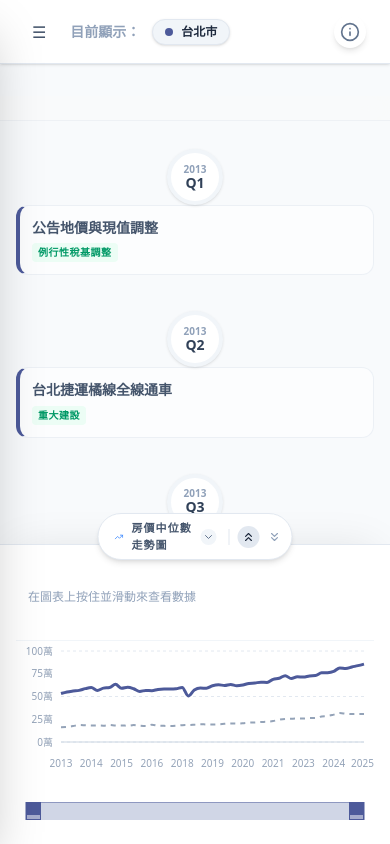
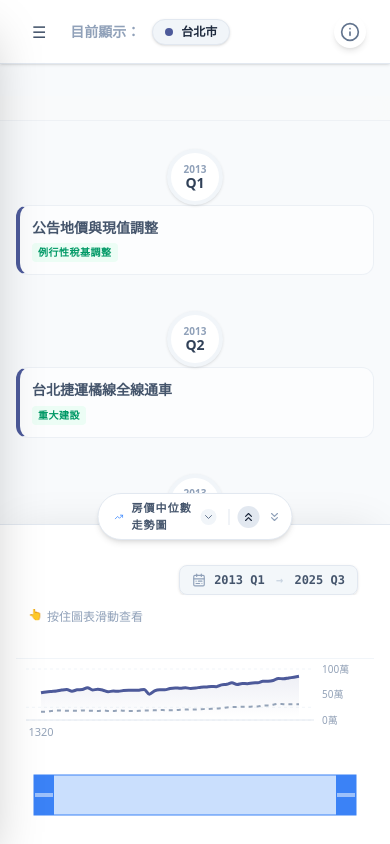
Before and after one commit to NCCU-rer/Real-Estate-Chronicle, a Next.js app: page / in a window 390 px wide. Built offline with nearby package versions, Linux system fonts and the light colour scheme.

Commit message:
時間brush調整

```diff
--- a/src/app/page.tsx
+++ b/src/app/page.tsx
@@ -18,6 +18,8 @@ export default function Home() {
   const [isSettingsOpen, setIsSettingsOpen] = useState(false);
   const [isChartOpen, setIsChartOpen] = useState(true);
   const [isSidebarCollapsed, setIsSidebarCollapsed] = useState(false);
+  // ✨ 新增：追蹤圖表目前的尺寸 ('closed' | 'small' | 'large')
+  const [chartSize, setChartSize] = useState<'closed' | 'small' | 'large'>('large');
 
   // ✨ 新增：資料模式狀態 ('price' = 房價中位數, 'index' = 房價指數)
   const [dataType, setDataType] = useState<'price' | 'index'>('price');
@@ -67,12 +69,24 @@ export default function Home() {
     });
   }, [chartCities, startPeriod, endPeriod, allEvents]);
 
+  // ✨ 動態計算列表底部留白 (避免被圖表遮擋)
+  const getListPaddingBottom = () => {
+    switch (chartSize) {
+      case 'large': return 'pb-[410px]'; // 比圖表高度 (400px) 再多一點 (原為 460)
+      case 'small': return 'pb-[270px]'; // 比圖表高度 (260px) 再多一點 (原為 280)
+      case 'closed':
+      default:
+        return 'pb-24'; // 預設留白
+    }
+  };
+
   // === 4. 畫面渲染 (Render) ===
   return (
     <main className="h-full w-full flex bg-slate-50 font-sans">
 
       {/* 1. 側邊欄組件 */}
       <DashboardSidebar
+        // ... (props 保持不變) ...
         isSettingsOpen={isSettingsOpen}
         setIsSettingsOpen={setIsSettingsOpen}
         isSidebarCollapsed={isSidebarCollapsed}
@@ -86,7 +100,6 @@ export default function Home() {
         compareCities={compareCities}
         toggleCompare={toggleCompare}
         handleCancelCompare={handleCancelCompare}
-        // ✨ 傳遞切換功能
         dataType={dataType}
         setDataType={setDataType}
       />
@@ -96,6 +109,7 @@ export default function Home() {
 
         {/* Top Header */}
         <header className="h-16 bg-white border-b border-slate-200 shrink-0 flex items-center justify-between px-6 shadow-sm z-30">
+           {/* ... (Header 內容保持不變) ... */}
            <div className="flex items-center gap-4">
              <button onClick={() => setIsSettingsOpen(true)} className="md:hidden p-2 text-slate-600 hover:bg-slate-100 rounded">☰</button>
              <div className="flex items-center gap-3">
@@ -118,7 +132,8 @@ export default function Home() {
         </header>
 
         {/* List Content */}
-        <div className={`flex-1 overflow-y-auto custom-scrollbar bg-slate-50/50 scroll-smooth transition-all duration-300 ${isChartOpen ? 'pb-75' : 'pb-20'} relative z-10`}>
+        {/* ✨ 這裡使用動態計算的 padding-bottom */}
+        <div className={`flex-1 overflow-y-auto custom-scrollbar bg-slate-50/50 scroll-smooth transition-all duration-300 ${getListPaddingBottom()} relative z-10`}>
            <div className="pt-8">
               <EventList
                 data={currentViewEvents}
@@ -138,6 +153,8 @@ export default function Home() {
           endPeriod={endPeriod}
           dataType={dataType}
           onVisibilityChange={setIsChartOpen}
+          // ✨ 傳遞尺寸變更 callback
+          onSizeChange={(size) => setChartSize(size)}
         />
 
       </div>
--- a/src/components/PriceChart.tsx
+++ b/src/components/PriceChart.tsx
@@ -10,11 +10,14 @@ import {
   Tooltip,
   ResponsiveContainer,
   Brush,
+  Area,
+  ComposedChart,
 } from "recharts";
 import { CITIES_CONFIG } from "@/config/cityColors";
 import { getQuarterValue } from "@/utils/eventHelper";
 import { rawPriceData } from "@/data/priceData";
 import { rawIndexData } from "@/data/indexData";
+import { CalendarRange } from "lucide-react";
 
 interface PriceChartProps {
   selectedCities: string[];
@@ -46,18 +49,21 @@ interface CustomTooltipProps {
 const CustomTooltip = ({ active, payload, label, unit }: CustomTooltipProps) => {
   if (active && payload && payload.length) {
     return (
-      <div className="bg-white/90 backdrop-blur-sm p-3 border border-slate-200 rounded-lg shadow-xl text-xs z-50">
-        <p className="font-bold text-slate-700 mb-2 border-b border-slate-100 pb-1">{label}</p>
-        <div className="space-y-1">
+      <div className="bg-white/95 backdrop-blur-md p-3 border border-slate-200 rounded-xl shadow-2xl text-xs z-50 ring-1 ring-slate-100">
+        <p className="font-bold text-slate-700 mb-2 border-b border-slate-100 pb-1.5 flex items-center gap-2">
+          <span className="w-1 h-3 bg-blue-500 rounded-full"></span>
+          {label}
+        </p>
+        <div className="space-y-1.5">
           {/* eslint-disable-next-line @typescript-eslint/no-explicit-any */}
           {payload.map((entry: any) => (
-            <div key={entry.name} className="flex items-center gap-2 min-w-30">
+            <div key={entry.name} className="flex items-center gap-3 min-w-30">
               <div
-                className="w-2 h-2 rounded-full"
+                className="w-2.5 h-2.5 rounded-full ring-2 ring-white shadow-sm"
                 style={{ backgroundColor: entry.stroke }}
               />
-              <span className="text-slate-500 flex-1">{entry.name}</span>
-              <span className="font-mono font-bold text-slate-700">
+              <span className="text-slate-500 flex-1 font-medium">{entry.name}</span>
+              <span className="font-mono font-bold text-slate-700 text-sm">
                 {Number(entry.value).toFixed(1)}
                 <span className="text-[10px] text-slate-400 font-normal ml-1">{unit}</span>
               </span>
@@ -74,18 +80,28 @@ const MobileTooltipDisplay = ({ payload, unit }: { payload: TooltipPayloadItem[]
   const label = payload?.[0]?.payload?.quarter;
 
   return (
-    <div className="bg-white p-3 text-xs h-16 border-b border-slate-100">
-      <p className="font-bold text-slate-700 mb-2 h-5 truncate">
-        {label || <span className="text-slate-400 font-normal">在圖表上按住並滑動來查看數據</span>}
+    <div className="bg-white/80 backdrop-blur-sm p-3 text-xs h-16 border-b border-slate-100 sticky top-0 z-10">
+      <div className="flex items-center justify-between mb-2 h-5">
+         <p className="font-bold text-slate-700 truncate flex items-center gap-2">
+           {label ? (
+             <>
+               <span className="w-1.5 h-1.5 bg-blue-500 rounded-full animate-pulse"></span>
+               {label}
+             </>
+           ) : (
+             <span className="text-slate-400 font-normal flex items-center gap-1">
+               <span className="animate-bounce">👆</span> 按住圖表滑動查看
+             </span>
+           )}
          </p>
+      </div>
       <div className="flex items-center gap-x-4 gap-y-1 flex-wrap h-8 overflow-hidden">
         {payload && payload.map((entry) => (
-          <div key={entry.name} className="flex items-center gap-1.5">
+          <div key={entry.name} className="flex items-center gap-1.5 bg-slate-50 px-2 py-0.5 rounded-full border border-slate-100">
             <div className="w-2 h-2 rounded-full" style={{ backgroundColor: entry.stroke }} />
-            <span className="text-slate-500">{entry.name}:</span>
+            <span className="text-slate-500 font-medium">{entry.name}</span>
             <span className="font-mono font-bold text-slate-700">
               {Number(entry.value).toFixed(1)}
-              <span className="text-[10px] text-slate-400 font-normal ml-1">{unit}</span>
             </span>
           </div>
         ))}
@@ -127,6 +143,7 @@ export default function PriceChart({ selectedCities, startPeriod, endPeriod, dat
     return safeData.map(item => ({
       rawQuarter: item.Quarter,
       quarter: item.Quarter.replace("_", " "),
+      shortQuarter: item.Quarter.split("_")[0].slice(2) + (item.Quarter.includes("Q1") ? "'" : ""), // '13, '14...
       nation: item.Nation?.all ? (dataType === 'price' ? item.Nation.all / 10000 : item.Nation.all) : 0,
       taipei: item.Taipei?.all ? (dataType === 'price' ? item.Taipei.all / 10000 : item.Taipei.all) : 0,
       newTaipei: item.NewTaipei?.all ? (dataType === 'price' ? item.NewTaipei.all / 10000 : item.NewTaipei.all) : 0,
@@ -142,6 +159,8 @@ export default function PriceChart({ selectedCities, startPeriod, endPeriod, dat
   }, [startPeriod, endPeriod, dataType, sourceData]);
 
   const [brushedData, setBrushedData] = useState(filteredData);
+  // 新增狀態來追蹤目前顯示的時間範圍
+  const [displayRange, setDisplayRange] = useState({ start: "", end: "" });
 
   useEffect(() => {
     const checkIsMobile = () => {
@@ -152,24 +171,45 @@ export default function PriceChart({ selectedCities, startPeriod, endPeriod, dat
     return () => window.removeEventListener("resize", checkIsMobile);
   }, []);
 
+  // 初始化或資料更新時重置
   useEffect(() => {
     setBrushedData(filteredData);
+    if (filteredData.length > 0) {
+      setDisplayRange({
+        start: filteredData[0].quarter,
+        end: filteredData[filteredData.length - 1].quarter
+      });
+    }
   }, [filteredData]);
 
   // eslint-disable-next-line @typescript-eslint/no-explicit-any
   const handleBrushChange = useCallback((range: any) => {
     if (range && filteredData.length > 0) {
       const { startIndex, endIndex } = range;
-      setBrushedData(filteredData.slice(startIndex, endIndex + 1));
+      const sliced = filteredData.slice(startIndex, endIndex + 1);
+      setBrushedData(sliced);
+
+      // 更新上方顯示的時間
+      if (sliced.length > 0) {
+        setDisplayRange({
+          start: sliced[0].quarter,
+          end: sliced[sliced.length - 1].quarter
+        });
+      }
     }
   }, [filteredData]);
 
   const formatXAxis = useCallback((tickItem: string) => {
+    // 找出對應的資料項目
+    const item = filteredData.find(d => d.quarter === tickItem);
+    if (!item) return tickItem;
+
     if (isMobile) {
-      return tickItem.substring(0, 4);
+      // 手機版：只顯示年份，並且只在 Q1 顯示年份標記，讓軸線更乾淨
+      return tickItem.includes("Q1") ? item.shortQuarter.replace("'", "20") : "";
     }
     return tickItem;
-  }, [isMobile]);
+  }, [isMobile, filteredData]);
 
   // eslint-disable-next-line @typescript-eslint/no-explicit-any
   const renderTooltipContent = useCallback((props: any) => {
@@ -184,100 +224,153 @@ export default function PriceChart({ selectedCities, startPeriod, endPeriod, dat
   const mainCityColor = mainCityConfig ? mainCityConfig.color : '#94a3b8';
 
   return (
-    <div className="w-full h-full select-none flex flex-col" onClick={(e) => e.stopPropagation()}>
+    <div className="w-full h-full select-none flex flex-col font-sans" onClick={(e) => e.stopPropagation()}>
+
+      {/* 新增：動態時間範圍顯示器 (放在上方，解決 Brush 字太小的問題) */}
+      <div className="flex items-center justify-end px-4 pt-2 pb-0">
+        <div className="flex items-center gap-2 bg-slate-100/80 px-3 py-1.5 rounded-lg border border-slate-200 shadow-sm">
+          <CalendarRange className="w-3.5 h-3.5 text-slate-400" />
+          <span className="text-xs font-bold text-slate-600 font-mono">
+            {displayRange.start} <span className="text-slate-300 mx-1">→</span> {displayRange.end}
+          </span>
+        </div>
+      </div>
+
       {isMobile && <MobileTooltipDisplay payload={activeDataPoint} unit={unitLabel} />}
 
-      <div className="w-full flex-1">
-        <ResponsiveContainer width="100%" height="90%">
-          <LineChart
+      <div className="w-full flex-1 flex flex-col min-h-0">
+        {/* Main Chart Area: Takes up all available space except for the brush */}
+        <div className="flex-1 min-h-0 w-full">
+          <ResponsiveContainer width="100%" height="100%">
+            <ComposedChart
               data={brushedData}
-            margin={{ top: 10, right: 10, left: 10, bottom: 0 }}
+              margin={{ top: 10, right: 20, left: 10, bottom: 20 }} // 增加左右邊距，避免頭尾標籤被切掉
             >
-            <CartesianGrid strokeDasharray="3 3" vertical={false} stroke="#e2e8f0" />
+              <defs>
+                {/* 為每個城市定義漸層 */}
+                <linearGradient id="colorNation" x1="0" y1="0" x2="0" y2="1">
+                  <stop offset="5%" stopColor="#94a3b8" stopOpacity={0.1}/>
+                  <stop offset="95%" stopColor="#94a3b8" stopOpacity={0}/>
+                </linearGradient>
+                {CITIES_CONFIG.map(city => (
+                  <linearGradient key={city.id} id={`color-${city.id}`} x1="0" y1="0" x2="0" y2="1">
+                    <stop offset="5%" stopColor={city.color} stopOpacity={0.15}/>
+                    <stop offset="95%" stopColor={city.color} stopOpacity={0}/>
+                  </linearGradient>
+                ))}
+              </defs>
+
+              <CartesianGrid strokeDasharray="3 3" vertical={false} stroke="#f1f5f9" />
 
                           <XAxis
                             dataKey="quarter"
                             tickFormatter={formatXAxis}
                             tick={{
-                fontSize: 10,
+                              fontSize: 11,
                               fill: '#94a3b8',
-                angle: isMobile ? 0 : -45,
-                textAnchor: isMobile ? 'middle' : 'end',
-                dy: isMobile ? 10 : 10,
-                dx: isMobile ? 0 : -5,
-              // eslint-disable-next-line @typescript-eslint/no-explicit-any
+                              fontWeight: 500
                             } as any}
                             tickLine={false}
-              axisLine={{ stroke: '#cbd5e1' }}
-              height={60}
-              interval="preserveStartEnd"
-              domain={['dataMin', 'dataMax']}
+                            axisLine={{ stroke: '#e2e8f0' }}
+                            height={30}
+                            interval={isMobile ? "preserveStartEnd" : 3} // 手機版自動隱藏過密的標籤
+                            minTickGap={30}
+                            padding={{ left: 15, right: 15 }} // ★ 新增：內部留白，確保頭尾標籤不會切到
                           />
-
               <YAxis
-              tick={{ fontSize: 10, fill: '#94a3b8' }}
+                tick={{ fontSize: 10, fill: '#94a3b8', fontWeight: 500 }}
                 tickLine={false}
                 axisLine={false}
-              width={35}
+                width={40}
                 unit={unitLabel}
                 domain={['auto', 'auto']}
+                orientation="right" // Y軸放右邊，閱讀視線比較順
               />
 
               <Tooltip
                 wrapperStyle={isMobile ? { display: 'none' } : {}}
-              cursor={isMobile ? false : { stroke: '#cbd5e1', strokeWidth: 1 }}
+                cursor={{ stroke: '#94a3b8', strokeWidth: 1, strokeDasharray: '5 5' }}
                 content={renderTooltipContent}
               />
 
+              {/* 這裡改用 ComposedChart 混和 Area 和 Line */}
+              {/* 1. 全國 (虛線) */}
               <Line
                 type="monotone"
                 dataKey="nation"
                 name="全國"
                 stroke="#94a3b8"
                 strokeWidth={2}
-              strokeDasharray="5 5"
+                strokeDasharray="4 4"
                 dot={false}
-              activeDot={{ r: 4, strokeWidth: 0 }}
-              animationDuration={300}
+                activeDot={{ r: 5, strokeWidth: 0, fill: '#94a3b8' }}
+                animationDuration={500}
               />
 
+              {/* 2. 其他選中城市 (實線 + 漸層 Area) */}
               {CITIES_CONFIG.map((city) => {
                 if (!selectedCities.includes(city.id)) return null;
 
                 return (
+                  <React.Fragment key={city.id}>
+                    {/* 只有主城市顯示漸層背景，避免畫面太髒 */}
+                    {city.id === selectedCities[0] && (
+                      <Area
+                        type="monotone"
+                        dataKey={city.id}
+                        stroke="none"
+                        fill={`url(#color-${city.id})`}
+                        animationDuration={500}
+                      />
+                    )}
                     <Line
-                  key={city.id}
                       type="monotone"
                       dataKey={city.id}
                       name={city.label}
                       stroke={city.color}
                       strokeWidth={city.id === selectedCities[0] ? 3 : 2}
                       dot={false}
-                  activeDot={{ r: 4, strokeWidth: 0 }}
-                  animationDuration={300}
+                      activeDot={{ r: 6, strokeWidth: 2, stroke: '#fff', fill: city.color }}
+                      animationDuration={500}
                     />
+                  </React.Fragment>
                 );
               })}
-          </LineChart>
+            </ComposedChart>
           </ResponsiveContainer>
-        <ResponsiveContainer width="100%" height="10%">
+        </div>
+
+        {/* 優化後的 Brush 區域 - 固定高度 50px，確保永遠可見 */}
+        <div className="h-12.5 w-full px-2 shrink-0">
+           <ResponsiveContainer width="100%" height="100%">
             <LineChart
               data={filteredData}
-            margin={{ top: 0, right: 10, left: 10, bottom: 0 }}
+              margin={{ top: 5, right: 10, left: 10, bottom: 5 }}
             >
               <Brush
                 dataKey="quarter"
-              height={30}
+                height={40}
+                stroke="#3b82f6"     // ★ 選取框邊框：亮藍色，非常明顯
+                travellerWidth={20}
+                fill="#eff6ff"       // ★ 選取框背景：淺藍色，與未選取區分
+                fillOpacity={0.2}    // ★ 輕微透明
+                tickFormatter={() => ""}
+                onChange={handleBrushChange}
+                alwaysShowText={false}
+              >
+                {/* Brush 裡面的小縮圖 */}
+                <Line
+                  type="monotone"
+                  dataKey={mainCityId}
                   stroke={mainCityColor}
-              travellerWidth={15}
-              fill="#f1f5f9"
-              onChange={handleBrushChange}
-            >
-              <Line type="monotone" dataKey={mainCityId} stroke={mainCityColor} dot={false} activeDot={false} />
+                  strokeWidth={1.5}
+                  dot={false}
+                />
               </Brush>
             </LineChart>
           </ResponsiveContainer>
         </div>
       </div>
+    </div>
   );
 }
```
Also changed, not shown: src/components/DashboardChart.tsx (+13 -2 lines). Lines whose indentation alone changed are shown as unchanged.
